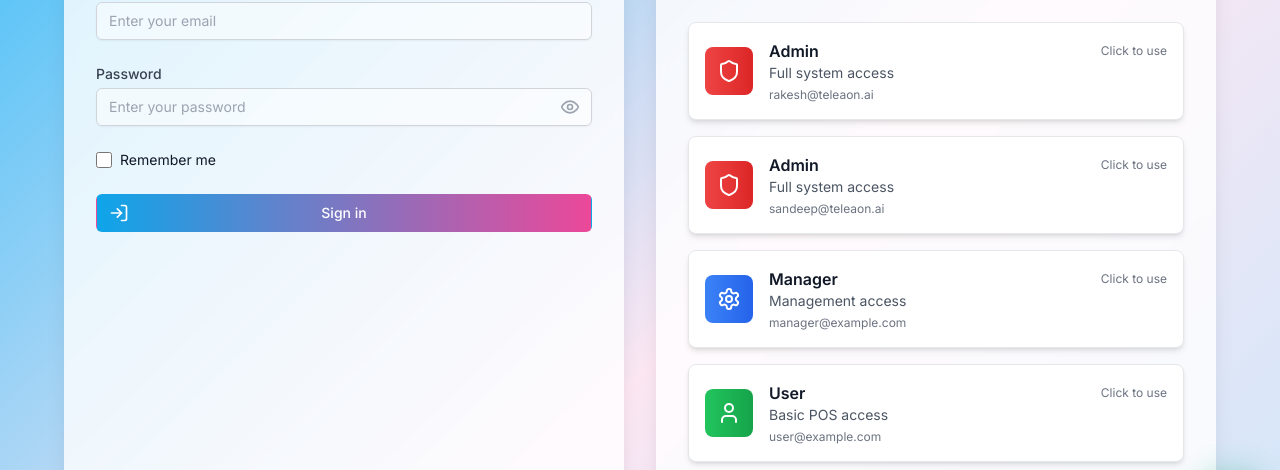
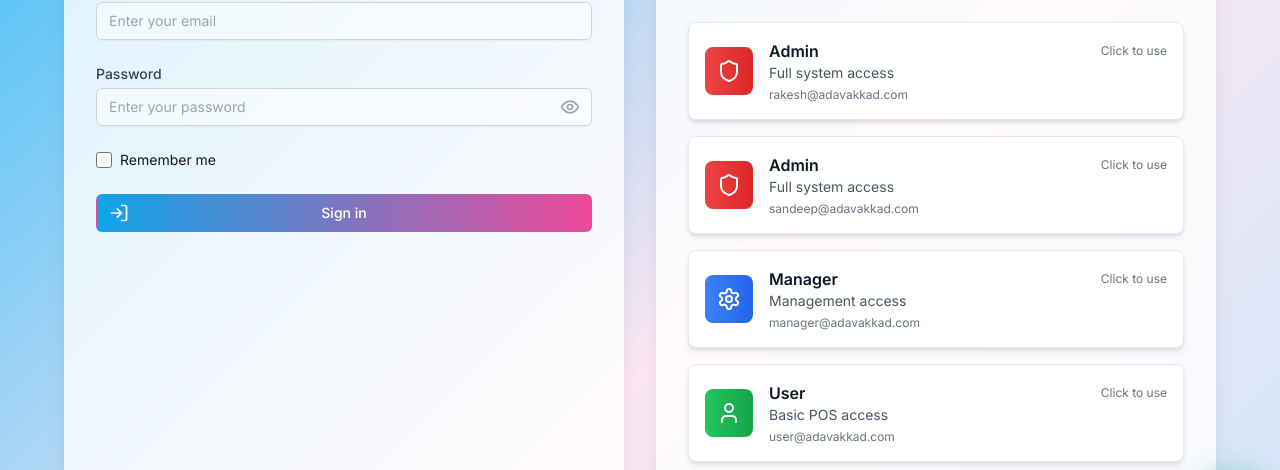
Before and after one commit to rakzzm/pos, a Next.js app: page /login in a window 1280 px wide. Shown: the part 246-716 px from the top of the page. Built offline with nearby package versions, Linux system fonts and the light colour scheme.

Commit message:
Content updates: Remove Teleaon.AI and update emails to adavakkad.com

```diff
--- a/src/app/(dashboard)/qr-codes/page.tsx
+++ b/src/app/(dashboard)/qr-codes/page.tsx
@@ -43,13 +43,13 @@ export default function QRCodesPage() {
     // Contact (vCard)
     contactName: 'Restaurant Manager',
     contactPhone: '+91 1234567890',
-    contactEmail: 'manager@restaurant.com',
+    contactEmail: 'manager@adavakkad.com',
     contactAddress: '123 Main St, City',
     // SMS
     smsNumber: '+91 1234567890',
     smsMessage: 'Hello from our restaurant!',
     // Email
-    emailTo: 'info@restaurant.com',
+    emailTo: 'info@adavakkad.com',
     emailSubject: 'Inquiry',
     emailBody: 'Hello, I would like to...',
     // Menu
--- a/src/app/(dashboard)/settings/page.tsx
+++ b/src/app/(dashboard)/settings/page.tsx
@@ -35,7 +35,7 @@ export default function SettingsPage() {
     businessName: 'Adavakkad Collections',
     businessAddress: '123 Main Street, City',
     businessPhone: '+91 1234567890',
-    businessEmail: 'info@restaurant.com',
+    businessEmail: 'info@adavakkad.com',
     currency: 'INR',
     taxRate: '18',
     timezone: 'Asia/Kolkata',
--- a/src/app/login/page.tsx
+++ b/src/app/login/page.tsx
@@ -44,7 +44,7 @@ export default function LoginPage() {
   const demoCredentials = [
     {
       role: 'Admin',
-      email: 'rakesh@teleaon.ai',
+      email: 'rakesh@adavakkad.com',
       password: 'admin12345',
       description: 'Full system access',
       icon: Shield,
@@ -52,7 +52,7 @@ export default function LoginPage() {
     },
     {
       role: 'Admin',
-      email: 'sandeep@teleaon.ai',
+      email: 'sandeep@adavakkad.com',
       password: 'admin12345',
       description: 'Full system access',
       icon: Shield,
@@ -60,7 +60,7 @@ export default function LoginPage() {
     },
     {
       role: 'Manager',
-      email: 'manager@example.com',
+      email: 'manager@adavakkad.com',
       password: 'manager123',
       description: 'Management access',
       icon: Settings,
@@ -68,7 +68,7 @@ export default function LoginPage() {
     },
     {
       role: 'User',
-      email: 'user@example.com',
+      email: 'user@adavakkad.com',
       password: 'user123',
       description: 'Basic POS access',
       icon: User,
--- a/src/contexts/AuthContext.tsx
+++ b/src/contexts/AuthContext.tsx
@@ -29,7 +29,7 @@ export function AuthProvider({ children }: { children: React.ReactNode }) {
   const adminUsers = [
     {
       id: '1',
-      email: 'rakesh@teleaon.ai',
+      email: 'rakesh@adavakkad.com',
       password: 'admin12345',
       name: 'Rakesh',
       role: 'admin' as UserRole,
@@ -37,7 +37,7 @@ export function AuthProvider({ children }: { children: React.ReactNode }) {
     },
     {
       id: '2',
-      email: 'sandeep@teleaon.ai',
+      email: 'sandeep@adavakkad.com',
       password: 'admin12345',
       name: 'Sandeep',
       role: 'admin' as UserRole,
@@ -46,7 +46,7 @@ export function AuthProvider({ children }: { children: React.ReactNode }) {
     // Keep other mock users for testing
     {
       id: '3',
-      email: 'manager@example.com',
+      email: 'manager@adavakkad.com',
       password: 'manager123',
       name: 'Manager User',
       role: 'manager' as UserRole,
@@ -54,7 +54,7 @@ export function AuthProvider({ children }: { children: React.ReactNode }) {
     },
     {
       id: '4',
-      email: 'user@example.com',
+      email: 'user@adavakkad.com',
       password: 'user123',
       name: 'Regular User',
       role: 'user' as UserRole,
```
